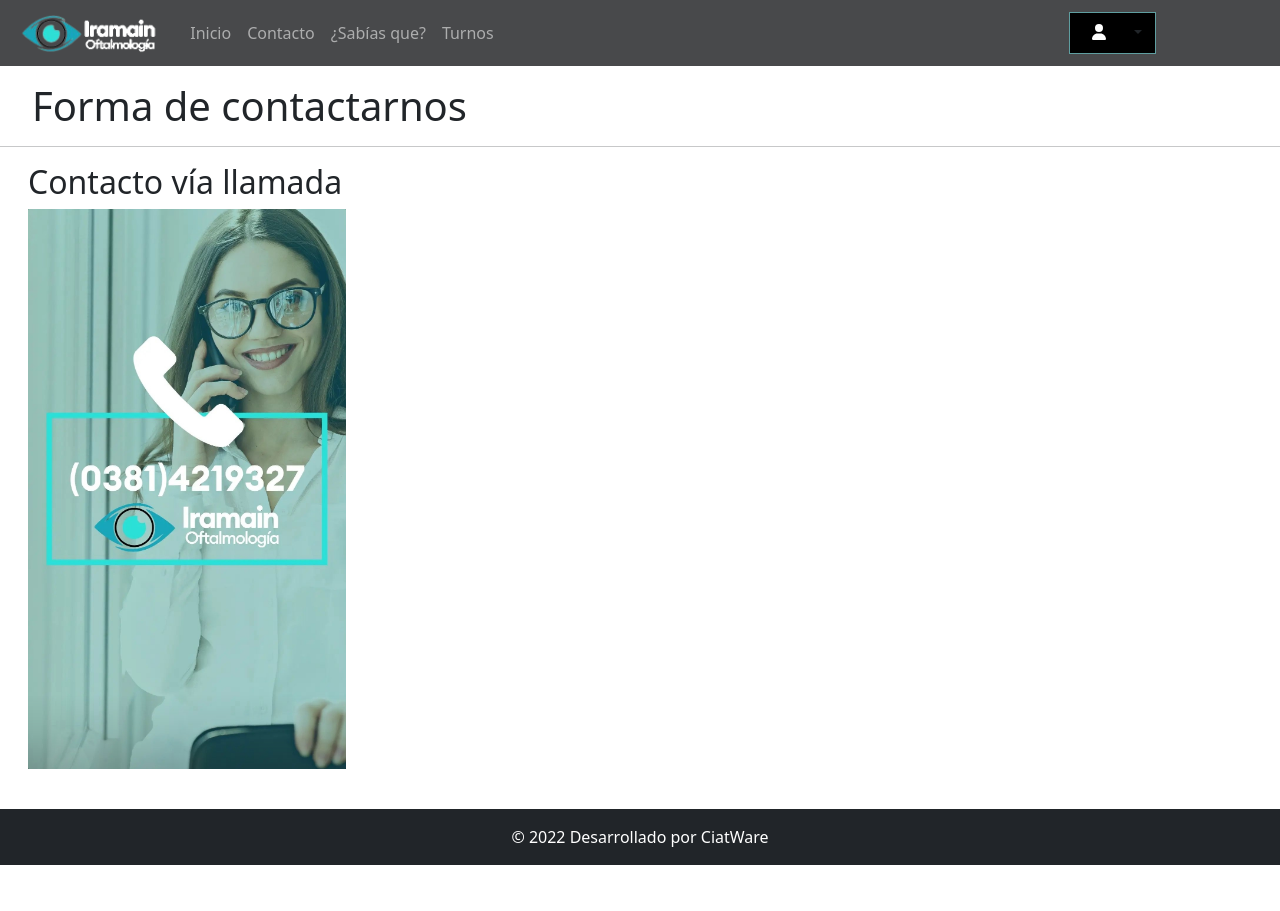
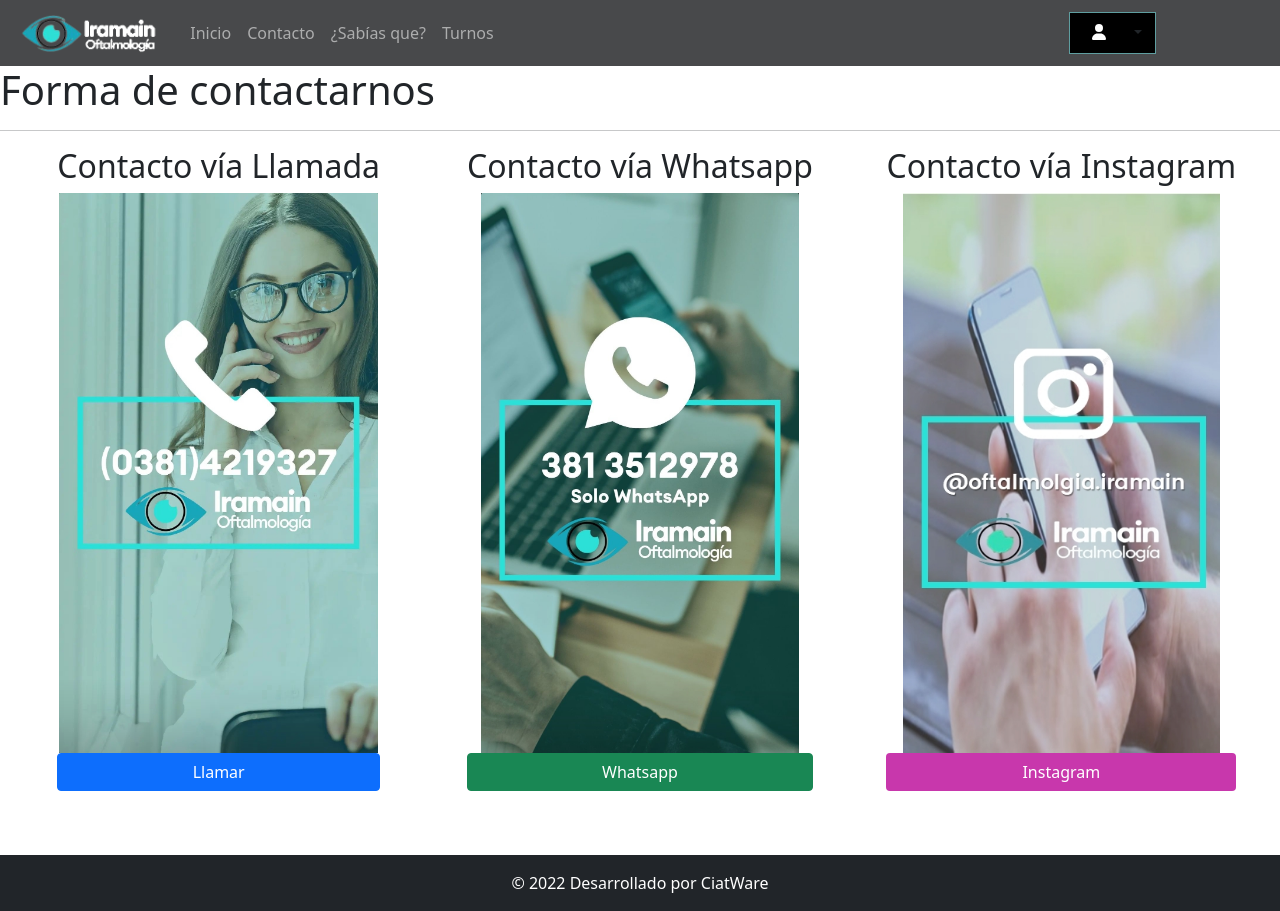
Before and after one commit to dantegambarte/iramain-frontend, a React (Create React App) app: page /contacto in a window 1280 px wide. Before the commit the page ends 865 px from the top, so only its background shows below. Built offline with nearby package versions, Linux system fonts and the light colour scheme.

Commit message:
push net

```diff
--- a/src/components/contacto.css
+++ b/src/components/contacto.css
@@ -1,20 +1,28 @@
-.title-contacto{
-    margin-left: 2rem;
-    margin-top: 1rem;
+.cards-container{
+    align-items: center;
 }
 
-.content-cards{
-    align-items: center;
-    margin: 1rem;
+.card-single{
+    display: flex;
+    justify-content: center;
 }
 
-.card-contacto{
-    align-items: center;
+.card-content{
     padding-bottom: 2rem;
     display: flex;
-    flex-direction: row;
+    flex-direction: column;
+    align-items: center;
 }
 
 .img-contacto{
     height: 35rem;
 }
+
+.back-ig{
+    background-color: rgb(200, 55, 172);
+    color: white;
+}
+
+.block{
+    width: 100%;
+}
--- a/src/components/contacto.js
+++ b/src/components/contacto.js
@@ -6,6 +6,7 @@
 import contactoIg from "./../img/contacto-ig.jpg";
 import contactoWsp from "./../img/contacto-wsp.jpg";
 import contactoFijo from "./../img/contacto-fijo.jpg";
+import { Link } from "react-router-dom";
 
 const iconPhone = (
   <span>
@@ -19,10 +20,48 @@
       <h1 className="title-contacto">Forma de contactarnos</h1>
       <section className="page-content">
         <hr />
-        <div className="row content-cards">
-          <div className="card-contact">
-            <h2>Contacto vía llamada</h2>
-            <img src={contactoFijo} className="img-contacto"></img>
+        <div className="row m-2 cards-container">
+          <div className="col card-single">
+            <div className="card-content">
+              <h2>Contacto vía Llamada</h2>
+              <img src={contactoFijo} className="img-contacto" />
+              <button
+                as={Link}
+                to="tel:+5493814219327"
+                className="btn btn-primary block"
+                title={iconPhone}
+              >
+                Llamar
+              </button>
+            </div>
+          </div>
+          <div className="col card-single">
+            <div className="card-content">
+              <h2>Contacto vía Whatsapp</h2>
+              <img src={contactoWsp} className="img-contacto" />
+              <button
+                as={Link}
+                to="tel:+5493814219327"
+                className="btn btn-success block"
+                title={iconPhone}
+              >
+                Whatsapp
+              </button>
+            </div>
+          </div>
+          <div className="col card-single">
+            <div className="card-content">
+              <h2>Contacto vía Instagram</h2>
+              <img src={contactoIg} className="img-contacto" />
+              <button
+                as={Link}
+                to="tel:+5493814219327"
+                className="btn block back-ig"
+                title={iconPhone}
+              >
+                Instagram
+              </button>
+            </div>
           </div>
         </div>
       </section>
```
